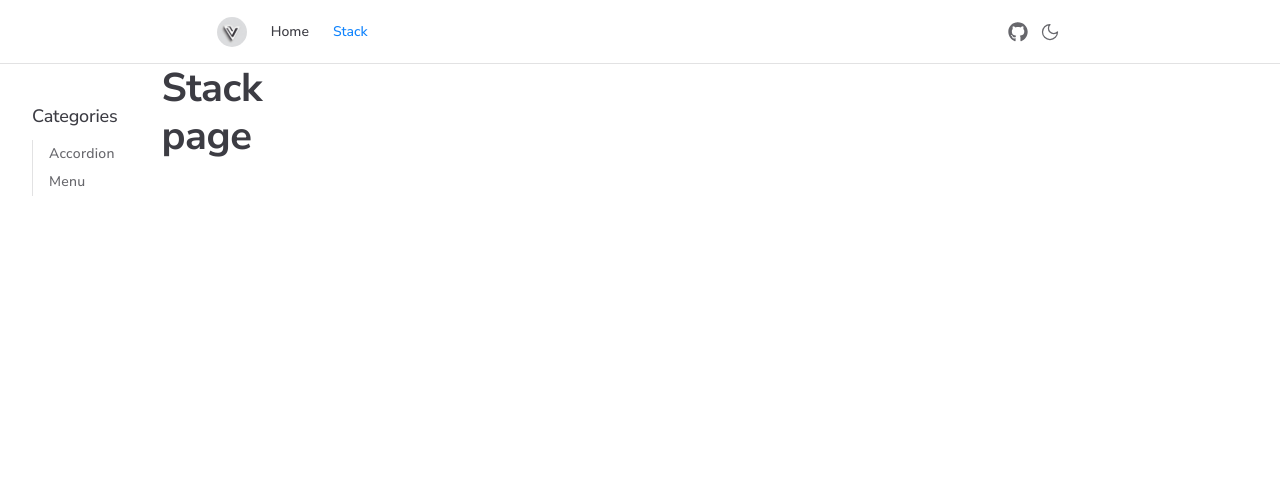
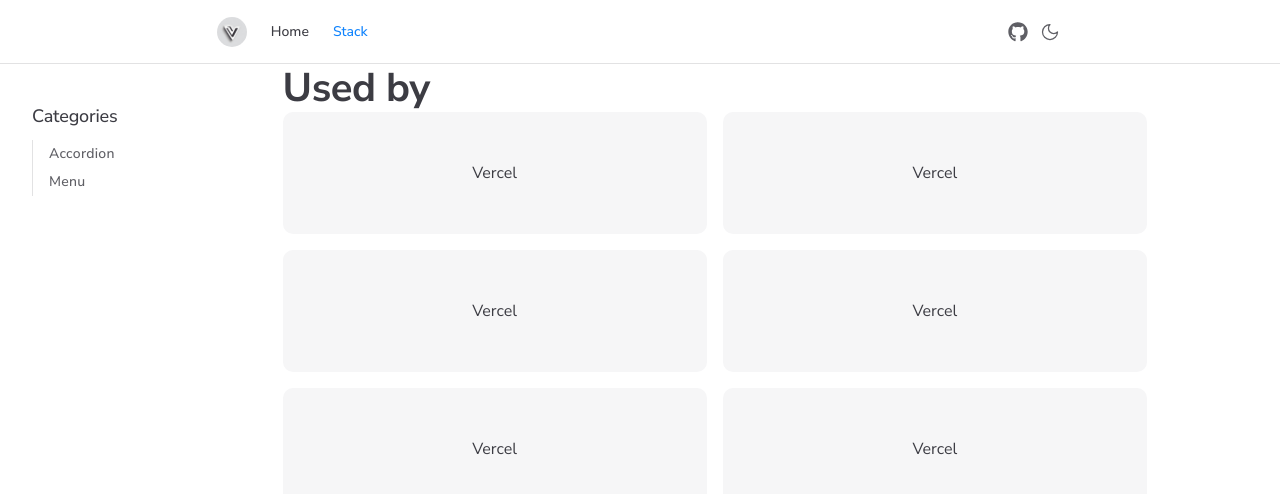
Before and after one commit to H-ymt/component-asset, a Next.js app: page /stack in a window 1280 px wide. Shown: the top 494 px of the page. Built offline with nearby package versions, Linux system fonts and the light colour scheme.

Commit message:
feat(stack): Implementing stack card

```diff
--- /dev/null
+++ b/app/stack/page.module.scss
@@ -0,0 +1,22 @@
+.container {
+  display: grid;
+  grid-template-columns: repeat(auto-fill, minmax(280px, 1fr));
+  gap: 16px;
+}
+
+.stackCard {
+  display: inline-flex;
+  align-items: center;
+  justify-content: center;
+  padding: 50px;
+  color: var(--color-card-foreground);
+  background: var(--color-card-background);
+  border: none;
+  border-radius: var(--rounded-md);
+}
+
+@media(hover: hover) {
+  .stackCard:hover {
+    outline: 1px solid var(--color-primary);
+  }
+}
--- a/app/stack/page.tsx
+++ b/app/stack/page.tsx
@@ -1,9 +1,32 @@
 import Container from "@/components/Container"
+import styles from "./page.module.scss"
 
 export default function Page() {
   return (
     <Container>
-      <h1>Stack page</h1>
+      <section>
+        <h1>Used by</h1>
+        <div className={styles.container}>
+          <a href="https//" className={styles.stackCard}>
+            Vercel
+          </a>
+          <a href="https//" className={styles.stackCard}>
+            Vercel
+          </a>
+          <a href="https//" className={styles.stackCard}>
+            Vercel
+          </a>
+          <a href="https//" className={styles.stackCard}>
+            Vercel
+          </a>
+          <a href="https//" className={styles.stackCard}>
+            Vercel
+          </a>
+          <a href="https//" className={styles.stackCard}>
+            Vercel
+          </a>
+        </div>
+      </section>
     </Container>
   )
 }
--- a/app/styles/globals.scss
+++ b/app/styles/globals.scss
@@ -12,11 +12,13 @@
   --color-bg-base: #ffff;
   --color-text-heading: #3c3c43;
   --color-text-menu: #3c3c43;
-  --color-text-body: #3c3c43c7;
+  --color-text-body: #3c3c43d1;
   --color-text-link: #0f83fd;
   --color-button-primary: #0f83fd;
   --color-border: #e2e2e3;
   --color-loader: 0 0 0;
+  --color-card-foreground: #3c3c43;
+  --color-card-background: #f6f6f7;
 
   // border-radius
   --rounded-xs: 4px;
@@ -35,11 +37,13 @@
   --color-bg-base: #171C23;
   --color-text-heading: #fffff5db;
   --color-text-menu: #fffff5db;
-  --color-text-body: #EBEBF599;
+  --color-text-body: #ebebf5b0;
   --color-text-link: #029CFD;
   --color-button-primary: #029CFD;
   --color-border: #2e2e32;
   --color-loader: 0 0 100;
+  --color-card-foreground: #fffff5db;
+  --color-card-background: #202127;
 }
 
 * {
@@ -77,14 +81,6 @@
   letter-spacing: -0.01em;
 }
 
-section {
-  padding: 2.5rem 0;
-
-  @include mq(md) {
-    padding: 5rem 0;
-  }
-}
-
 a {
   display: inline-block;
   color: inherit;
--- a/components/MainLayout/index.module.scss
+++ b/components/MainLayout/index.module.scss
@@ -2,3 +2,7 @@
   display: flex;
   align-items: flex-start;
 }
+
+.main {
+  width: 100%;
+}
--- a/components/MainLayout/index.tsx
+++ b/components/MainLayout/index.tsx
@@ -7,7 +7,7 @@
   return (
     <div className={styels.layout}>
       <Aside />
-      <main>{children}</main>
+      <main className={styels.main}>{children}</main>
     </div>
   )
 }
--- a/package.json
+++ b/package.json
@@ -20,6 +20,7 @@
     "next-themes": "^0.2.1",
     "react": "^18",
     "react-dom": "^18",
+    "react-loading-skeleton": "^3.4.0",
     "sass": "^1.71.1"
   },
   "devDependencies": {
```
Also changed, not shown: 1 other file (tests, documents, lock files or other folders).
